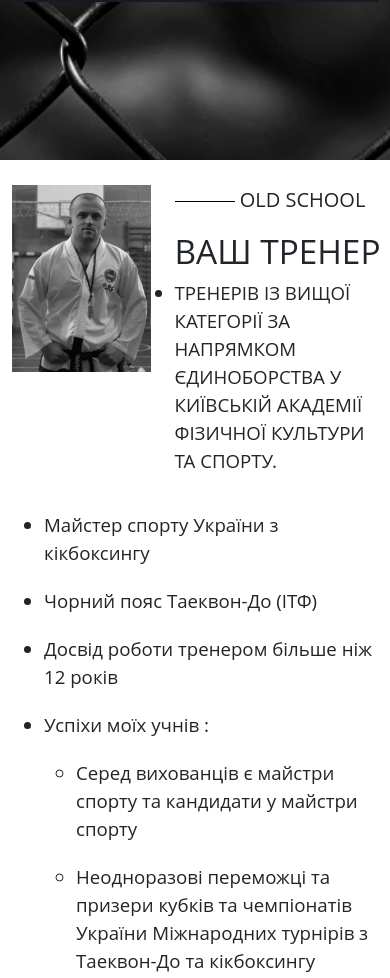
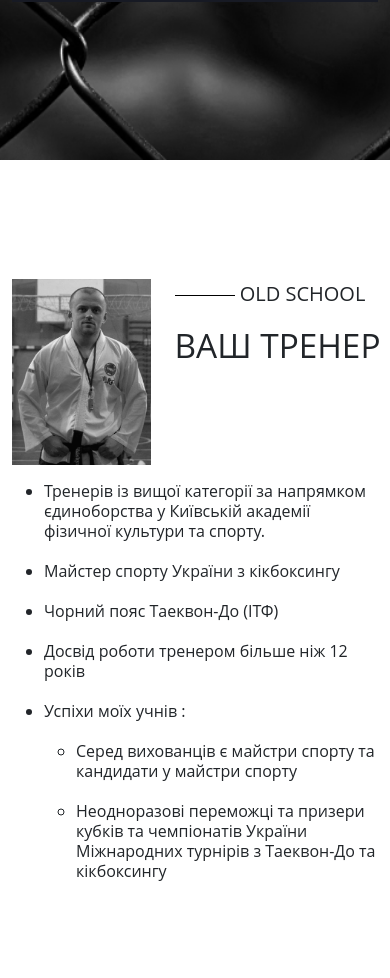
Before and after one commit to 0xANATOLII/kickWebSite, a plain HTML site: page index.html in a window 390 px wide. Shown: the part 2372-3350 px from the top of the page. Drawn offline with nearby package versions, Linux system fonts and the light colour scheme.

Commit message:
adjustive fixes for sizing

```diff
--- a/index.html
+++ b/index.html
@@ -240,18 +240,17 @@
                             <div class="lineBlock mb-3 col-7 smaller-text">
                                 <div></div>
                                 <span>Old school</span>
-                                <h1 class="mt-3" >Ваш&nbsp;тренер </h1>
-                                <ul class="m-0 p-0">
-                                <li>Тренерів із вищої категорії за напрямком єдиноборства у Київській академії фізичної культури та спорту.
-                                </li>
-                                </ul>
+                                <h1 class="mt-3" >Ваш&nbsp;тренер</h1>
+
                             </div>
                         </div>
 
 
 
-                        <ul class="smaller-text" >
+                        <ul class="mt-3 smaller-li" >
 
+                            <li>Тренерів із вищої категорії за напрямком єдиноборства у Київській академії фізичної культури та спорту.
+                            </li>
                             <li>Майстер спорту України з кікбоксингу</li>
                             <li>Чорний пояс Таеквон-До (ІТФ)</li>
                             <li>Досвід роботи тренером більше ніж 12 років</li>
--- a/styles/main.css
+++ b/styles/main.css
@@ -130,7 +130,10 @@ html {
     .smaller-text h4{
         font-size: 14pt!important;
     }
+    .smaller-li li{
+        line-height: 20px;
 
+    }
 
 }
 
```
